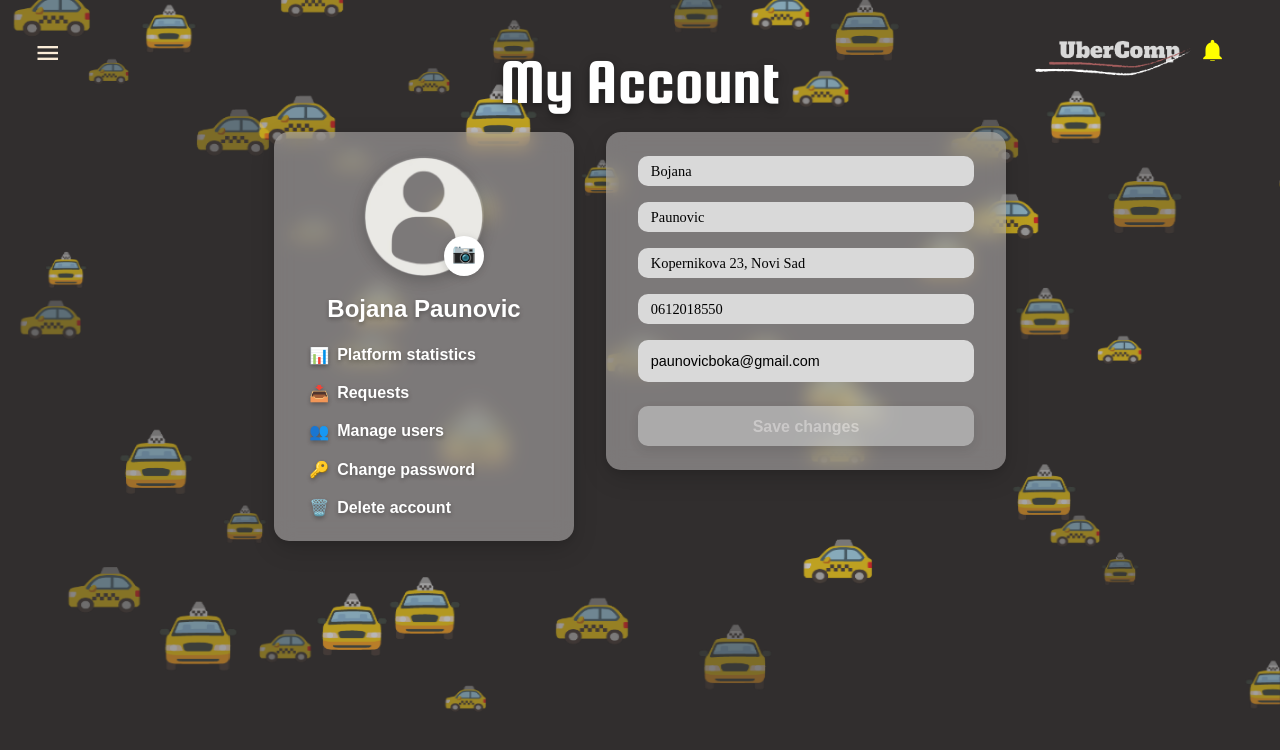
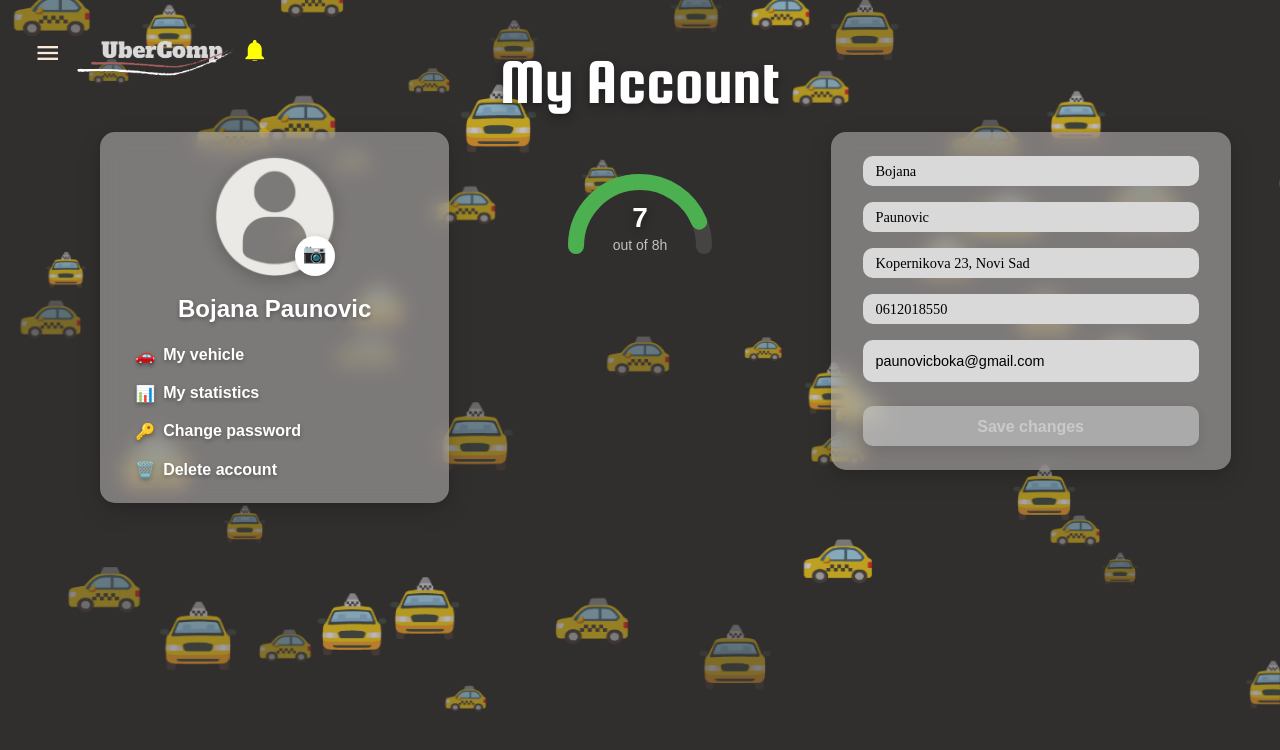
Before and after one commit to kzi-nastava/mrs-team10-IBN, an Angular app in the folder IKS/uber/: page /account in a window 1280 px wide. Shown: the top 750 px of the page. Built offline with nearby package versions, Linux system fonts and the light colour scheme; a web font is replaced by a local one.

Commit message:
[ADD]: role-based views for users

```diff
--- a/IKS/uber/src/app/layout/account/account.component.css
+++ b/IKS/uber/src/app/layout/account/account.component.css
@@ -22,7 +22,7 @@ app-nav-bar {
   left: 0;
   width: 100%;
   height: 70px;
-  z-index: 1000;
+  z-index: 10000 !important;
 }
 
 .container {
@@ -51,15 +51,6 @@ app-nav-bar {
   z-index: 10;
 }
 
-.sidenav-area {
-  transition: all 0.3s ease;
-}
-
-.content-area {
-  transition: all 0.3s ease;
-  overflow-x: hidden;
-}
-
 h1 {
   position: relative;
   margin: 0 auto 1rem;
@@ -74,11 +65,12 @@ h1 {
 
 .account-wrapper {
   display: grid;
-  grid-template-columns: 300px 400px;
-  gap: 2rem;
+  grid-template-columns: repeat(auto-fit, minmax(50px, 1fr));
+  gap: 1rem;
   justify-content: center;
   align-items: start;
-  margin: 0 auto;
+  margin: 0;
+  max-width: 1200px;
 }
 
 .card {
@@ -96,7 +88,7 @@ h1 {
 }
 
 .profile-card {
-  width: 300px;
+  width: 300;
 }
 
 .profile-card h2,
@@ -228,37 +220,265 @@ h1 {
   background-color: #cccccc;
 }
 
-::ng-deep mat-sidenav-container {
-  height: 90vh !important;
-  z-index: 10 !important;
-}
-
-::ng-deep mat-sidenav {
-  width: 250px;
-  z-index: 10 !important;
-  background-color: rgba(194, 190, 190, 0.522);
-  backdrop-filter: blur(10px);
-}
-
-::ng-deep mat-sidenav-content {
-  z-index: 10 !important;
-}
-
-::ng-deep .mat-drawer-backdrop {
-  display: none !important;
-}
-
 @media (max-width: 768px) {
   .account-wrapper {
     grid-template-columns: 1fr;
   }
+}
 
-  ::ng-deep mat-sidenav {
-    z-index: 1000 !important;
+.profile-content {
+  display: flex;
+  gap: 20px;
+  align-items: flex-start;
+  width: 100%;
+}
+
+.work-hours-section {
+  flex-shrink: 0;
+  border-radius: 12px;
+  display: flex;
+  flex-direction: column;
+  align-items: center;
+  justify-content: center;
+  width: 100%;
+  padding: 2rem 1rem;
+}
+
+.menu {
+  flex: 1;
+}
+
+.semicircle-progress {
+  position: relative;
+  width: 160px;
+  height: 100px;
+}
+
+.progress-svg {
+  width: 100%;
+  height: 100%;
+  transform: rotate(0deg);
+}
+
+.progress-arc {
+  transition: stroke-dashoffset 1s ease, stroke 0.3s ease;
+}
+
+.progress-text {
+  position: absolute;
+  top: 50%;
+  left: 50%;
+  transform: translate(-50%, -20%);
+  text-align: center;
+}
+
+.hours-big {
+  font-size: 28px;
+  font-weight: 700;
+  color: #fff;
+  line-height: 1;
+  text-shadow: 0 2px 10px rgba(0, 0, 0, 0.5);
+}
+
+.hours-small {
+  font-size: 14px;
+  color: rgba(255, 255, 255, 0.7);
+  margin-top: 5px;
+  font-weight: 500;
+}
+
+.modal-overlay {
+  position: fixed;
+  top: 0;
+  left: 0;
+  width: 100%;
+  height: 100%;
+  background-color: rgba(0, 0, 0, 0.7);
+  backdrop-filter: blur(5px);
+  display: flex;
+  justify-content: center;
+  align-items: center;
+  z-index: 100000;
+  animation: fadeIn 0.3s ease;
+}
+
+@keyframes fadeIn {
+  from {
+    opacity: 0;
   }
-
-  ::ng-deep .mat-drawer-backdrop {
-    display: block !important;
-    z-index: 999 !important;
+  to {
+    opacity: 1;
   }
 }
+
+.modal-content {
+  background-color: rgba(194, 190, 190, 0.95);
+  backdrop-filter: blur(15px);
+  border-radius: 20px;
+  padding: 2rem;
+  width: 90%;
+  max-width: 500px;
+  box-shadow: 0 20px 60px rgba(0, 0, 0, 0.4);
+  animation: slideUp 0.3s ease;
+  position: relative;
+}
+
+@keyframes slideUp {
+  from {
+    transform: translateY(50px);
+    opacity: 0;
+  }
+  to {
+    transform: translateY(0);
+    opacity: 1;
+  }
+}
+
+.modal-header {
+  display: flex;
+  justify-content: space-between;
+  align-items: center;
+  margin-bottom: 1.5rem;
+  border-bottom: 2px solid rgba(255, 255, 255, 0.2);
+  padding-bottom: 1rem;
+}
+
+.modal-header h2 {
+  color: white;
+  font-size: 1.8rem;
+  margin: 0;
+  text-shadow: 0 2px 4px rgba(0, 0, 0, 0.3);
+}
+
+.close-btn {
+  background: rgba(255, 255, 255, 0.2);
+  border: none;
+  border-radius: 50%;
+  width: 40px;
+  height: 40px;
+  font-size: 1.5rem;
+  color: white;
+  cursor: pointer;
+  transition: all 0.3s ease;
+  display: flex;
+  align-items: center;
+  justify-content: center;
+}
+
+.close-btn:hover {
+  background: rgba(255, 255, 255, 0.3);
+  transform: rotate(90deg);
+}
+
+.modal-overlay {
+  position: fixed;
+  top: 0;
+  left: 0;
+  width: 100%;
+  height: 100%;
+  background-color: rgba(0, 0, 0, 0.7);
+  backdrop-filter: blur(5px);
+  display: flex;
+  justify-content: center;
+  align-items: center;
+  z-index: 100000;
+  animation: fadeIn 0.3s ease;
+}
+
+.modal-content {
+  background-color: rgba(194, 190, 190, 0.95);
+  backdrop-filter: blur(15px);
+  border-radius: 20px;
+  padding: 2rem;
+  width: 90%;
+  max-width: 500px;
+  max-height: 85vh;
+  overflow-y: auto;
+  box-shadow: 0 20px 60px rgba(0, 0, 0, 0.4);
+  animation: slideUp 0.3s ease;
+  position: relative;
+}
+
+.modal-header {
+  display: flex;
+  justify-content: space-between;
+  align-items: center;
+  margin-bottom: 1rem;
+  border-bottom: 2px solid rgba(255, 255, 255, 0.2);
+  padding-bottom: 1rem;
+}
+
+.modal-header h2 {
+  color: white;
+  font-size: 1.5rem;
+  margin: 0;
+  text-shadow: 0 2px 4px rgba(0, 0, 0, 0.3);
+}
+
+.close-btn {
+  background: rgba(255, 255, 255, 0.2);
+  border: none;
+  border-radius: 50%;
+  width: 30px;
+  height: 30px;
+  font-size: 1.2rem;
+  color: white;
+  cursor: pointer;
+  transition: all 0.3s ease;
+  display: flex;
+  align-items: center;
+  justify-content: center;
+}
+
+.close-btn:hover {
+  background: rgba(255, 255, 255, 0.3);
+  transform: rotate(90deg);
+}
+
+.modal-body input,
+.modal-body select {
+  width: 100%;
+  padding: 0.5rem;
+  margin: 0.3rem 0;
+  border-radius: 8px;
+  border: none;
+  background-color: rgba(217, 217, 217, 0.9);
+  font-size: 0.85rem;
+  transition: all 0.3s ease;
+}
+
+.input-label {
+  display: block;
+  color: white;
+  font-weight: bold;
+  margin-top: 0.2rem;
+  margin-bottom: 0.2rem;
+  font-size: 0.85rem;
+  text-shadow: 0 1px 3px rgba(0, 0, 0, 0.3);
+}
+
+.checkbox-group {
+  display: flex;
+  flex-direction: column;
+  align-items: start;
+}
+
+.checkbox-label {
+  border-radius: 8px;
+}
+
+.checkbox-label input[type='checkbox'] {
+  width: 20px;
+  height: 20px;
+  margin-right: 0.5rem;
+  accent-color: #45a049;
+}
+
+.checkbox-text {
+  font-size: 0.9rem;
+}
+
+.modal-body .save-changes {
+  padding: 0.6rem 1rem;
+  font-size: 0.9rem;
+}
--- a/IKS/uber/src/app/layout/account/account.component.html
+++ b/IKS/uber/src/app/layout/account/account.component.html
@@ -25,15 +25,45 @@
 
           <ul class="menu">
             @for (item of menuItems; track item.label) {
-            <li [routerLink]="item.route">
+            <li
+              (click)="item.label === 'My vehicle' ? openVehicleModal() : null"
+              [routerLink]="item.label !== 'My vehicle' ? item.route : null"
+            >
               <span class="icon">{{ item.icon }}</span>
               {{ item.label }}
             </li>
-            } @empty {
-            <li>There are no items.</li>
             }
           </ul>
         </div>
+        @if (userRole === 'driver') {
+        <div class="work-hours-section">
+          <div class="semicircle-progress">
+            <svg viewBox="0 0 200 120" class="progress-svg">
+              <path
+                d="M 20 100 A 80 80 0 0 1 180 100"
+                fill="none"
+                stroke="rgba(255, 255, 255, 0.1)"
+                stroke-width="20"
+                stroke-linecap="round"
+              />
+              <path
+                d="M 20 100 A 80 80 0 0 1 180 100"
+                fill="none"
+                [attr.stroke]="getProgressPercentage() > 80 ? '#4caf50' : '#ff9800'"
+                stroke-width="20"
+                stroke-linecap="round"
+                class="progress-arc"
+                [style.stroke-dasharray]="251.2"
+                [style.stroke-dashoffset]="251.2 - (251.2 * getProgressPercentage()) / 100"
+              />
+            </svg>
+            <div class="progress-text">
+              <div class="hours-big">{{ hoursWorkedToday }}</div>
+              <div class="hours-small">out of {{ maxHoursPerDay }}h</div>
+            </div>
+          </div>
+        </div>
+        }
 
         <div class="card info-card">
           <input type="text" [(ngModel)]="formData.firstName" placeholder="First Name" />
@@ -47,6 +77,55 @@
           </button>
         </div>
       </div>
+      @if (showVehicleModal) {
+      <div class="modal-overlay" (click)="closeVehicleModal()">
+        <div class="modal-content" (click)="$event.stopPropagation()">
+          <div class="modal-header">
+            <h2>🚗 My Vehicle Information</h2>
+            <button class="close-btn" (click)="closeVehicleModal()">✕</button>
+          </div>
+
+          <div class="modal-body">
+            <input
+              type="text"
+              [(ngModel)]="vehicleData.model"
+              placeholder="Vehicle model (e.g. Toyota Corolla)"
+            />
+
+            <label class="input-label">Vehicle type</label>
+            <select [(ngModel)]="vehicleData.type" class="vehicle-select">
+              <option value="standard">Standard</option>
+              <option value="luxury">Luxury</option>
+              <option value="van">Van</option>
+            </select>
+
+            <input type="text" [(ngModel)]="vehicleData.licensePlate" placeholder="License plate" />
+
+            <label class="input-label">Number of seats</label>
+            <input
+              type="number"
+              [(ngModel)]="vehicleData.seats"
+              placeholder="Number of seats"
+              min="1"
+              max="9"
+            />
+
+            <div class="checkbox-group">
+              <label class="checkbox-label">
+                <input type="checkbox" [(ngModel)]="vehicleData.babyTransport" />
+                <span class="checkbox-text"> 👶 Baby transport available </span>
+              </label>
+
+              <label class="checkbox-label">
+                <input type="checkbox" [(ngModel)]="vehicleData.petTransport" />
+                <span class="checkbox-text"> 🐾 Pet transport available </span>
+              </label>
+            </div>
+            <button class="save-changes" (click)="saveVehicleInfo()">Save Vehicle Info</button>
+          </div>
+        </div>
+      </div>
+      }
     </div>
 
     <router-outlet></router-outlet>
--- a/IKS/uber/src/app/layout/account/account.component.ts
+++ b/IKS/uber/src/app/layout/account/account.component.ts
@@ -11,7 +11,7 @@ import { NavBarComponent } from '../nav-bar/nav-bar.component';
   styleUrls: ['./account.component.css'],
 })
 export class AccountComponent implements OnInit {
-  userRole: 'user' | 'driver' | 'admin' = 'admin';
+  userRole: 'user' | 'driver' | 'admin' = 'driver';
   originalData = {
     firstName: 'Bojana',
     lastName: 'Paunovic',
@@ -28,6 +28,9 @@ export class AccountComponent implements OnInit {
     email: 'paunovicboka@gmail.com',
   };
 
+  hoursWorkedToday = 7;
+  maxHoursPerDay = 8;
+
   ngOnInit() {
     this.initParticles();
   }
@@ -39,6 +42,10 @@ export class AccountComponent implements OnInit {
       this.formData.address !== this.originalData.address ||
       this.formData.phone !== this.originalData.phone
     );
+  }
+
+  getProgressPercentage(): number {
+    return (this.hoursWorkedToday / this.maxHoursPerDay) * 100;
   }
 
   saveChanges() {
@@ -78,6 +85,29 @@ export class AccountComponent implements OnInit {
       ],
     };
     return [...(roleMenus[this.userRole] || []), ...commonItems];
+  }
+
+  showVehicleModal = false;
+  vehicleData = {
+    model: '',
+    type: 'standard',
+    licensePlate: '',
+    seats: 4,
+    babyTransport: false,
+    petTransport: false,
+  };
+
+  openVehicleModal() {
+    this.showVehicleModal = true;
+  }
+
+  closeVehicleModal() {
+    this.showVehicleModal = false;
+  }
+
+  saveVehicleInfo() {
+    console.log('Vehicle data:', this.vehicleData);
+    this.closeVehicleModal();
   }
 
   initParticles() {
--- a/IKS/uber/src/app/layout/nav-bar/nav-bar.component.css
+++ b/IKS/uber/src/app/layout/nav-bar/nav-bar.component.css
@@ -1,5 +1,9 @@
 .example-spacer {
   flex: 1 1 auto;
+}
+
+.content {
+  height: 100vh;
 }
 
 .sidebar {
@@ -13,14 +17,12 @@
   flex-direction: column;
   align-items: center;
   overflow: hidden !important;
-  z-index: 1000 !important;
 }
 
 .mat-toolbar {
   display: flex;
   height: 8vw;
   padding-right: 2rem;
-  z-index: 1000 !important;
 }
 
 mat-toolbar mat-icon {
@@ -59,11 +61,8 @@ mat-toolbar mat-icon {
   border-radius: 2rem;
   cursor: pointer;
   width: 10vw;
-  margin: 1rem auto;
-
-  display: flex;
-  justify-content: center;
-  align-items: center;
+  text-align: center;
+  margin: 1rem 3rem 1rem 3rem;
 }
 
 .nav-logo {
@@ -104,14 +103,6 @@ mat-toolbar mat-icon {
     width: 25vw;
   }
 }
-
 mat-sidenav-container {
   position: absolute;
-  width: 98%;
-  height: 20vh;
-  transition: height 0.1s;
 }
-
-mat-sidenav-container.sidebar-opened {
-  height: 70vh;
-}
--- a/IKS/uber/src/app/layout/nav-bar/nav-bar.component.html
+++ b/IKS/uber/src/app/layout/nav-bar/nav-bar.component.html
@@ -1,6 +1,6 @@
-<mat-sidenav-container [class.sidebar-opened]="drawer.opened">
+<mat-sidenav-container>
   <mat-sidenav #drawer mode="side" [opened]="false" class="sidebar">
-    <div class="item" [routerLink]="['/account']" (click)="drawer.close()">
+    <div class="item" [routerLink]="['/account']">
       <mat-icon>account_circle</mat-icon>
       <span>My account</span>
     </div>
@@ -36,8 +36,10 @@
       <button mat-icon-button (click)="drawer.toggle()">
         <mat-icon style="color: antiquewhite">menu</mat-icon>
       </button>
+
+      <img class="nav-logo" src="logo.png" />
       <span class="example-spacer"></span>
-      <img class="nav-logo" src="logo.png" />
+
       <div class="notification">
         <mat-icon>notifications</mat-icon>
       </div>
```
